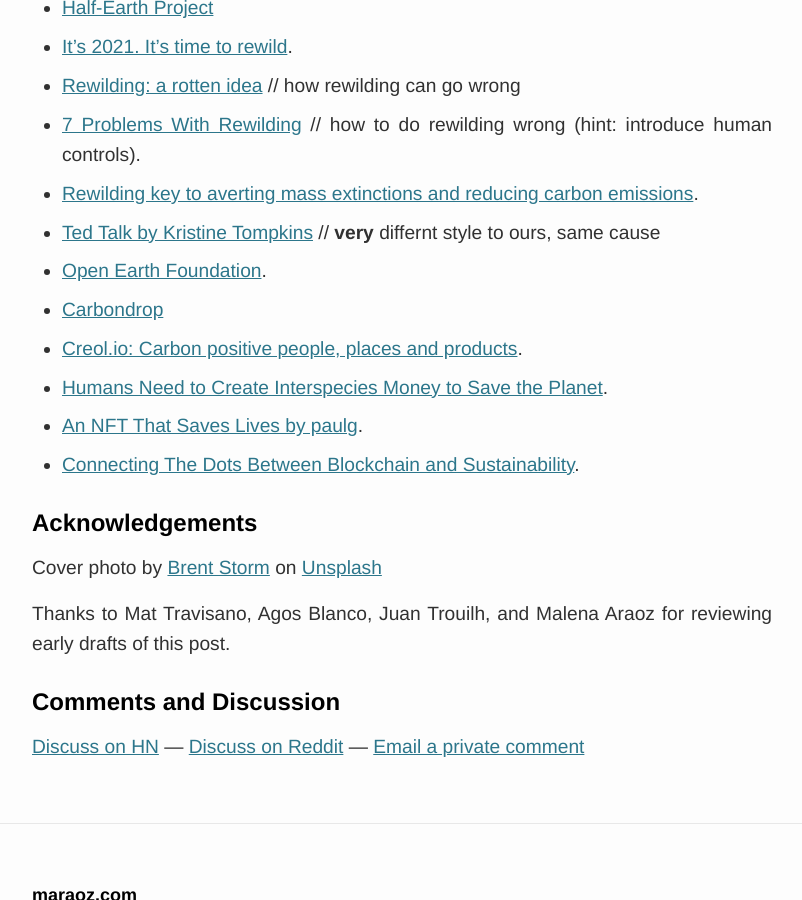
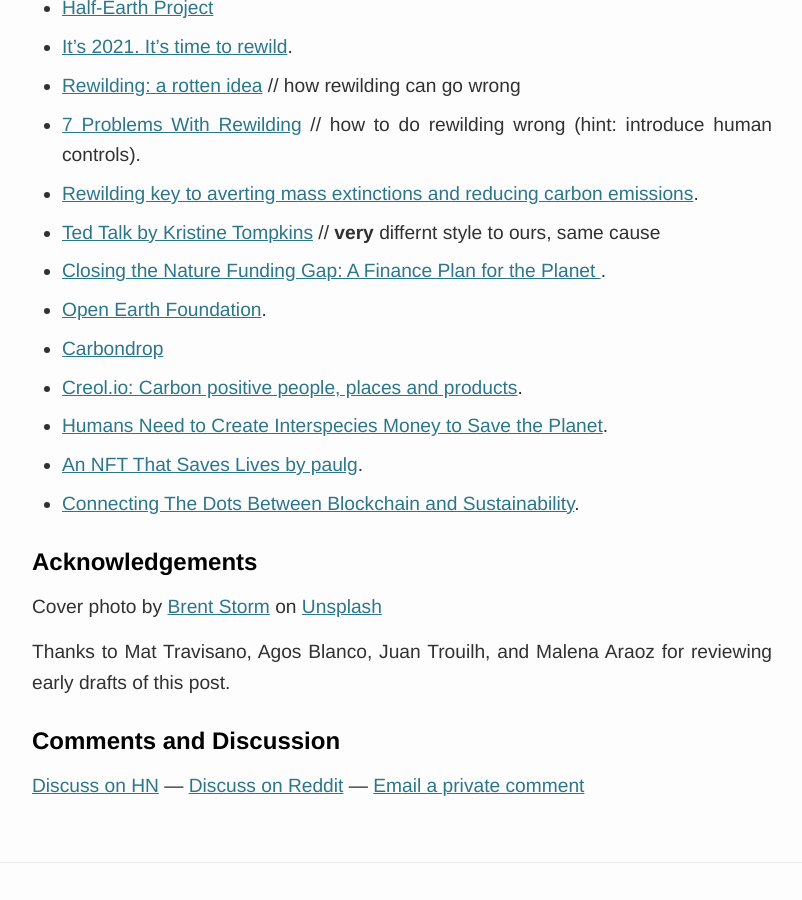
Before and after one commit to tobyornottobe/maraoz.github.io, a Jekyll site: the page built from _posts/2021-05-29-rewild.md, in a window 1280 px wide and 900 px high, scrolled down 5616 px. Shown: the whole window, without its empty margins (238-1040 px from the left). Built offline with Jekyll 4.4.1, drawn with Linux system fonts in a browser that asks for light colours.

Commit message:
add nature finance plan to rewilder post

```diff
--- a/_posts/2021-05-29-rewild.md
+++ b/_posts/2021-05-29-rewild.md
@@ -99,6 +99,8 @@
 - [7 Problems With Rewilding](https://medium.com/@kateshel/rewilding-europe-2-ea9df00cfe76) // how to do rewilding wrong (hint: introduce human controls).
 - [Rewilding key to averting mass extinctions and reducing carbon emissions](https://news.mongabay.com/2020/11/rewilding-key-to-averting-mass-extinctions-and-reducing-carbon-emissions/amp/?__twitter_impression=true&s=09).
 - [Ted Talk by Kristine Tompkins](https://www.ted.com/talks/kristine_tompkins_let_s_make_the_world_wild_again) // **very** differnt style to ours, same cause
+- [Closing the Nature Funding Gap: A Finance Plan for the Planet
+](https://www.nature.org/en-us/what-we-do/our-insights/perspectives/closing-nature-funding-gap-global-biodiversity-finance/?vu=financingnature).
 - [Open Earth Foundation](https://www.openfoundation.earth/).
 - [Carbondrop](https://www.carbondrop.art/)
 - [Creol.io: Carbon positive people, places and products](https://www.creol.io/).
```
